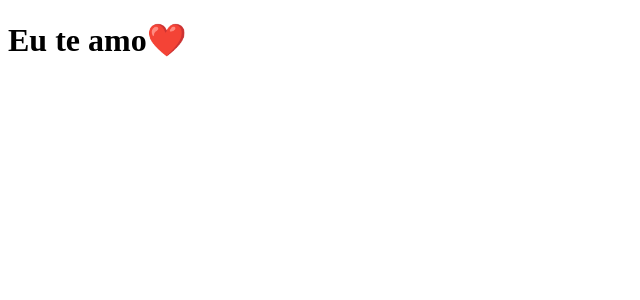
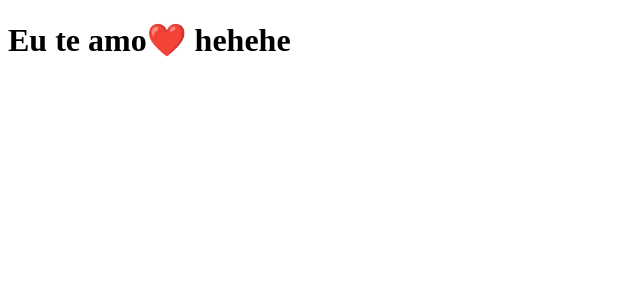
Before and after one commit to Betoneiro/clone-tabnews, a Next.js app: page / in a window 1280 px wide. Shown: the top 300 px of the page, without its empty margins (0-640 px from the left). Built offline with nearby package versions, Linux system fonts and the light colour scheme.

Commit message:
modifica a frase na página

```diff
--- a/pages/index.js
+++ b/pages/index.js
@@ -1,5 +1,5 @@
 function Home() {
-    return <h1>Eu te amo❤️</h1>
+    return <h1>Eu te amo❤️ hehehe</h1>
 }
 
 export default Home;
```
